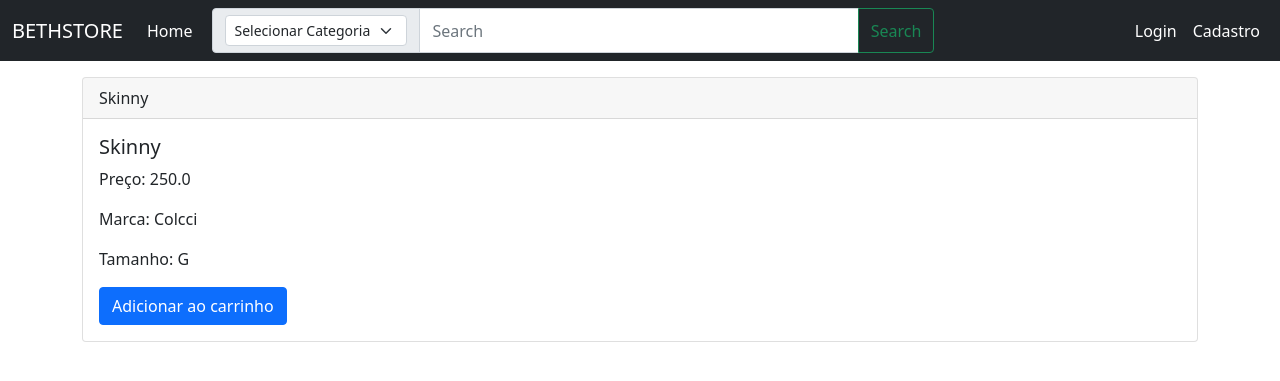
After one commit to alissonsfonseca/Projeto_BethStore, a Flask app: page /produtos/1 in a window 1280 px wide. The commit adds this page. Shown: the top 381 px of the page. Run offline with Flask 2, Linux system fonts and the light colour scheme; data comes from the database, SQL or seed files in the repository.

Commit message:
Página individual de produto

```diff
--- a/app/controllers/produtoController.py
+++ b/app/controllers/produtoController.py
@@ -25,3 +25,8 @@ def cadastroProduto():
         return render_template('cadastroProduto.html', usuario = current_user, categorias = categorias)
     else:
         return "Acesso apenas para admin"
+
+@produtoController.route('/produtos/<int:id>', methods=['GET','POST'])
+def paginaProduto(id):
+    produto = Produto.query.get_or_404(id)
+    return render_template('produto.html', usuario=current_user, produto=produto)
--- a/app/templates/base.html
+++ b/app/templates/base.html
@@ -23,8 +23,8 @@
                     <a class="nav-link active" aria-current="page" href="#">Home</a>
                 </li>
                 </ul>
-                <form class="container">
-                    <div class="input-group">
+                <form class="container" >
+                    <div class="input-group" style="width: 80%;" >
                         <span class="input-group-text" id="basic-addon1">
                             <select class="form-select form-select-sm" aria-label=".form-select-sm example">
 
@@ -34,7 +34,7 @@
                                 {% endfor %}
                             </select>
                         </span>
-                        <input type="text" class="form-control" placeholder="Search" aria-label="Username" aria-describedby="basic-addon1">
+                        <input type="text" class="form-control" placeholder="Search" aria-label="Username" aria-describedby="basic-addon1" >
                         <button class="btn btn-outline-success" type="submit">Search</button>
                     </div>
                 </form>
--- a/app/templates/index.html
+++ b/app/templates/index.html
@@ -11,7 +11,7 @@
     <p class="card-text">Marca:{{data.marca}}</p>
     <p class="card-text">Tamanho: {{data.tamanho}}</p>
     <h4>R$ {{data.preco}}</h4>
-    <a href="/" class="btn btn-primary">Adicionar ao carrinho</a>
+    <a href="/produtos/{{data.id}}" class="btn btn-primary">Adicionar ao carrinho</a>
   </div>
 </div>
 {% endfor%}
--- /dev/null
+++ b/app/templates/produto.html
@@ -0,0 +1,19 @@
+{% extends "base.html" %}
+
+{% block content %}
+
+<div class="container">
+  <div class="card">
+    <div class="card-header">
+      {{produto.modelo}}
+    </div>
+    <div class="card-body">
+      <h5 class="card-title">{{produto.modelo}}</h5>
+      <p class="card-text">Preço: {{produto.preco}}</p>
+      <p class="card-text">Marca: {{produto.marca}}</p>
+      <p class="card-text">Tamanho: {{produto.tamanho}}</p>
+      <a href="#" class="btn btn-primary">Adicionar ao carrinho</a>
+    </div>
+  </div>
+</div>
+{% endblock content %}
```
